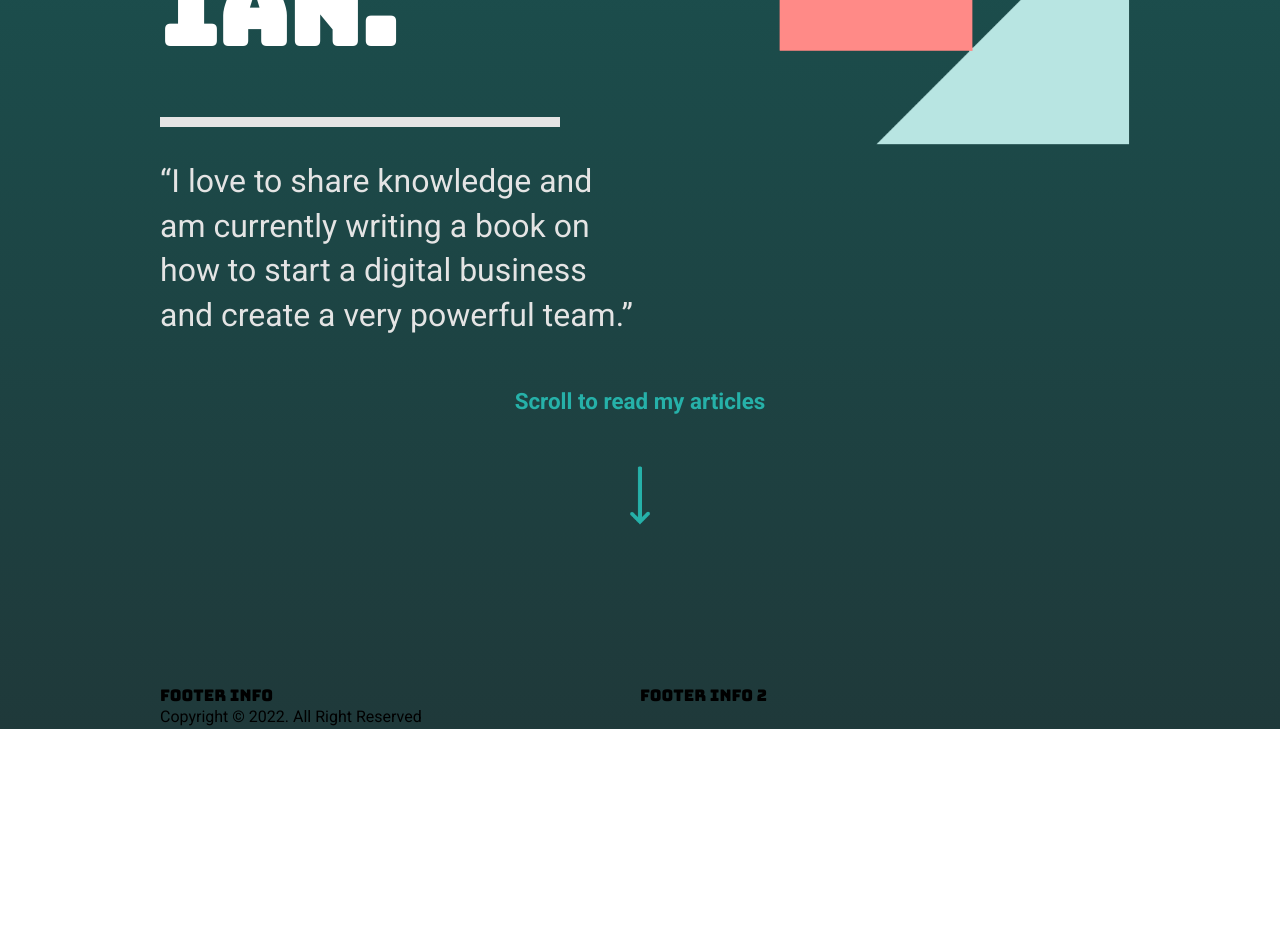
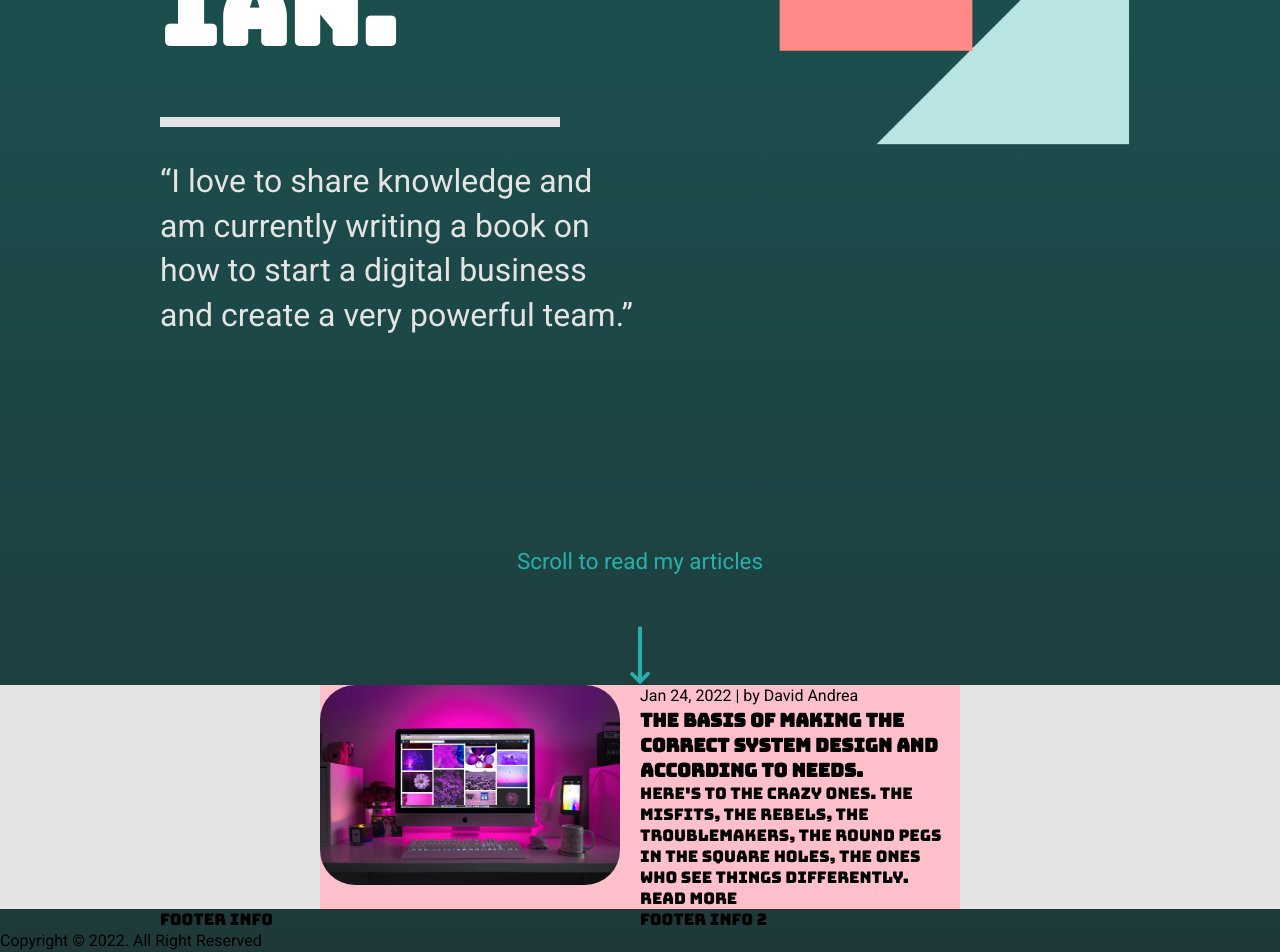
Before and after one commit to Iancahn/torc, a React (Create React App) app: page / in a window 1280 px wide. Shown: the part 691-1643 px from the top of the page. Before the commit the page ends 1420 px from the top, so only its background shows below. Built offline with nearby package versions, Linux system fonts and the light colour scheme.

Commit message:
Fixed Section color bug
Needed to play around with the CSS hierarchy. Actually had . instead of #. Simple mistake.

```diff
--- a/src/App.js
+++ b/src/App.js
@@ -13,7 +13,7 @@ function App() {
     <div className="App">
       <Navbar />
       <Hero />
-
+      <Cards />
       <Footer />
     </div>
   );
--- a/src/components/Card.jsx
+++ b/src/components/Card.jsx
@@ -1,18 +1,20 @@
 import React from 'react';
+import cardImage from '../img/card-image.jpg';
 
 function Card() {
+
     return (
-        <div>
-            <div className="row">
-                <div className="column">
-                    <img src="#" alt="display tourism in Africa" />
+        <div className="row" id="cards-row">
+            <div className="column">
+                <img src={cardImage} alt="Displaying tourism in Africa" className='cardImage' />
+            </div>
+            <div className="column">
+                <div className="card-date">
+                    <p>Jan 24, 2022 | by David Andrea</p>
                 </div>
-                <div className="column">
-                    <div className="card-date"></div>
-                    <h3 className="card-header">The basis of making the correct system design and according to needs.</h3>
-                    <div className="card-text">Here's to the crazy ones. The misfits, the rebels, the troublemakers, the round pegs in the square holes, the ones who see things differently.</div>
-                    <div className="card-button">Read More</div>
-                </div>
+                <h3 className="card-header">The basis of making the correct system design and according to needs.</h3>
+                <div className="card-text">Here's to the crazy ones. The misfits, the rebels, the troublemakers, the round pegs in the square holes, the ones who see things differently.</div>
+                <div className="card-button">Read More</div>
             </div>
         </div>
     )
--- a/src/components/Cards.jsx
+++ b/src/components/Cards.jsx
@@ -1,13 +1,13 @@
 import React from 'react';
+//import components
 import Card from './Card';
 
 function Cards() {
     return (
         <div>
-            <Card />
-            <Card />
-            <Card />
-            <Card />
+            <section id="cards-section">
+                <Card />
+            </section>
         </div>
     )
 }
--- a/src/components/Hero.jsx
+++ b/src/components/Hero.jsx
@@ -5,8 +5,8 @@ import heroArrow from '../img/hero-arrow.png';
 function Header() {
     return (
         <div>
-            <section id="hero-section">
-                <div className="row">
+            <section>
+                <div className="row" id="hero-row">
                     <div className="column">
                         <h1>Hello Torc, <br />I am Ian.</h1>
                         <hr className="hr1" />
--- a/src/components/Navbar.jsx
+++ b/src/components/Navbar.jsx
@@ -8,8 +8,8 @@ function Navbar() {
             <img src={Logo} alt="this is my logo" className="logo" />
             <nav>
                 <ul>
-                    <li><a href='#'>Home</a></li>
-                    <li><a href='#'>About Me</a></li>
+                    {/* <li><a href='#'>Home</a></li>
+                    <li><a href='#'>About Me</a></li> */}
                     <SocialIcon url="https://linkedin.com/in/iancahn" bgColor="#dbdbdb84" fgColor="#fff" className="social-icons" />
                     <SocialIcon url="https://www.instagram.com/apple/" bgColor="#dbdbdb84" fgColor="#fff" className="social-icons" />
                     <SocialIcon url="https://twitter.com/joerogan/" bgColor="#dbdbdb84" fgColor="#fff" className="social-icons" />
--- a/src/styles/app.scss
+++ b/src/styles/app.scss
@@ -60,12 +60,17 @@ nav ul li a:hover {
     margin: 0 0.5rem;
 }
 
-section {
+// section {
+//     max-width: 75vw;
+//     margin: auto;
+// }
+
+.row {
     max-width: 75vw;
     margin: auto;
 }
 
-#hero-section {
+#hero-row {
     padding: 10rem 0rem;
 }
 
@@ -105,6 +110,7 @@ h1 {
 p {
     font-family: 'Roboto', sans-serif;
     line-height: 1.4;
+    font-weight: 500;
 }
 
 #hero-image {
@@ -126,3 +132,18 @@ p {
 #scrollArrow {
     width: 30px;
 }
+
+#cards-section {
+    background-color: $secondary-color;
+}
+
+#cards-row {
+    background-color: pink !important;
+    max-width: 50vw;
+    margin: auto;
+}
+
+.cardImage {
+    width: 300px;
+    border-radius: 35px;
+}
```
Also changed, not shown: src/img/card-image.jpg (added).
